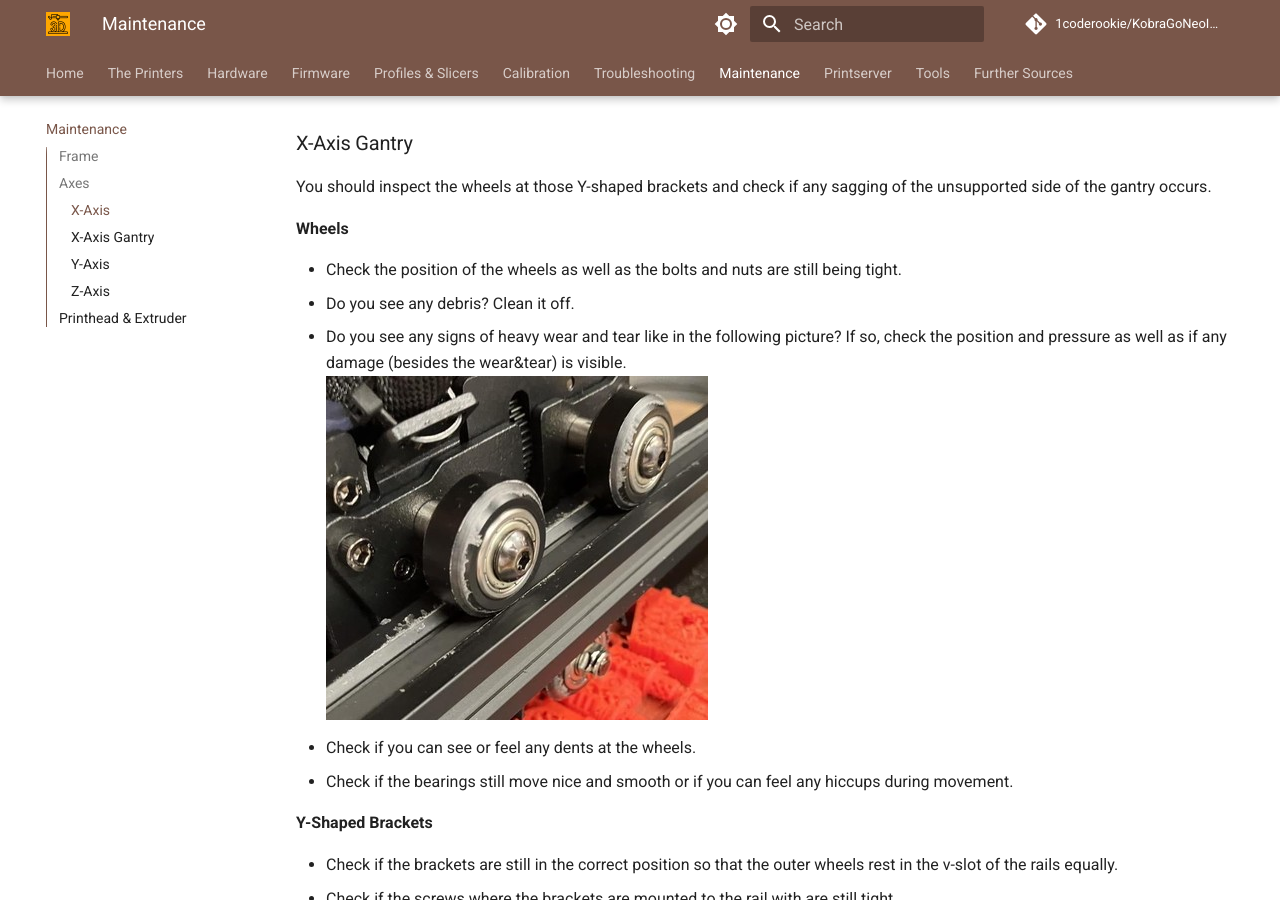
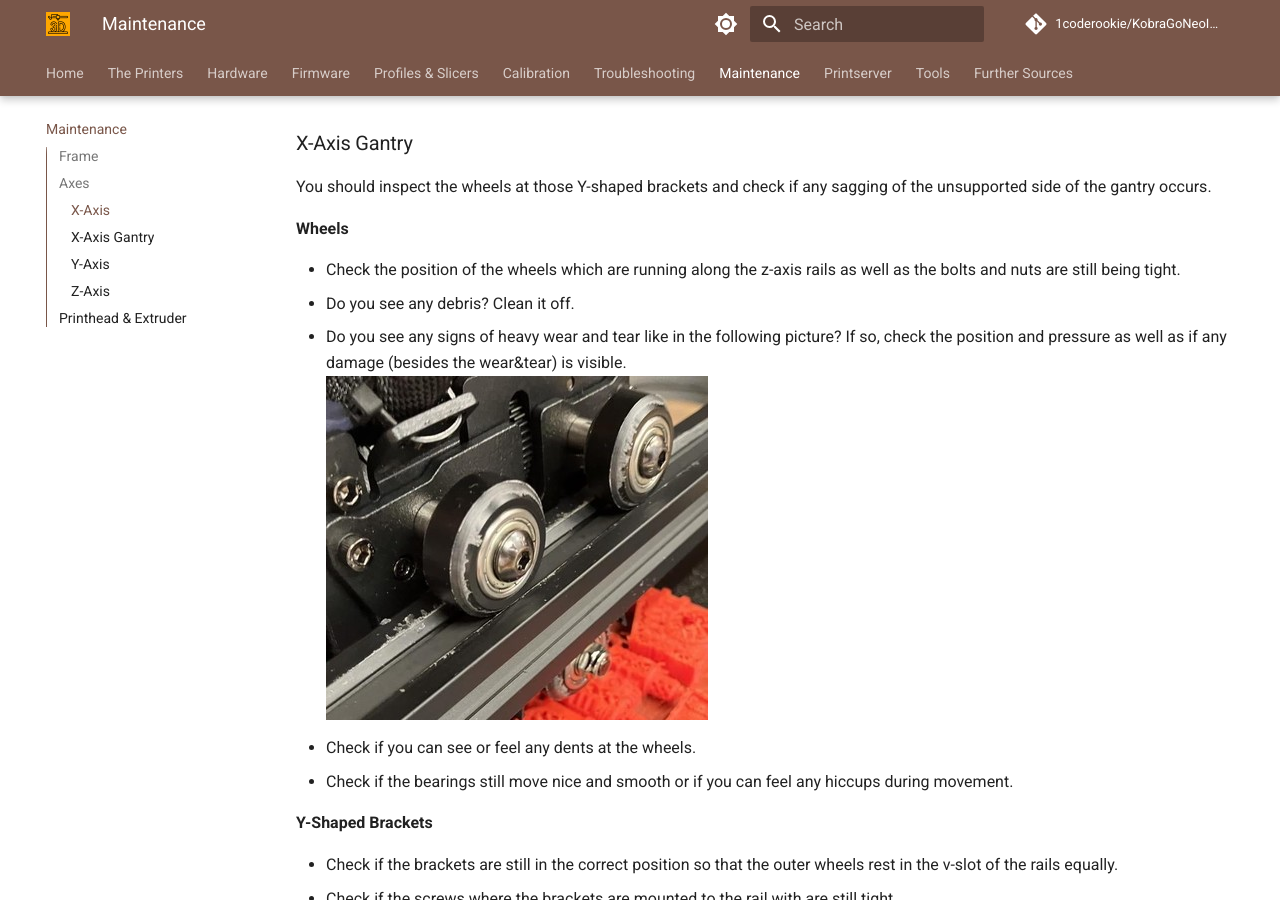
Before and after one commit to 1coderookie/KobraGoNeoInsights, an MkDocs documentation site: the page built from docs/maintenance.md, in a window 1280 px wide and 900 px high, scrolled down 2403 px. Built offline with MkDocs 1.6.1 and Material for MkDocs 9.7.7, drawn with Linux system fonts in a browser that asks for light colours; comment, search, counter and statistics services are not loaded.

Commit message:
Update maintenance.md

```diff
--- a/docs/maintenance.md
+++ b/docs/maintenance.md
@@ -89,7 +89,7 @@ You should inspect the wheels at those Y-shaped brackets and check if any saggin
 
 **Wheels**
 
-- Check the position of the wheels as well as the bolts and nuts are still being tight.
+- Check the position of the wheels which are running along the z-axis rails as well as the bolts and nuts are still being tight.
 - Do you see any debris? Clean it off.
 - Do you see any signs of heavy wear and tear like in the following picture? If so, check the position and pressure as well as if any damage (besides the wear&tear) is visible.
   ![Wheels wear & tear](assets/images/axes_wheels-weartear_web.jpeg)
```
